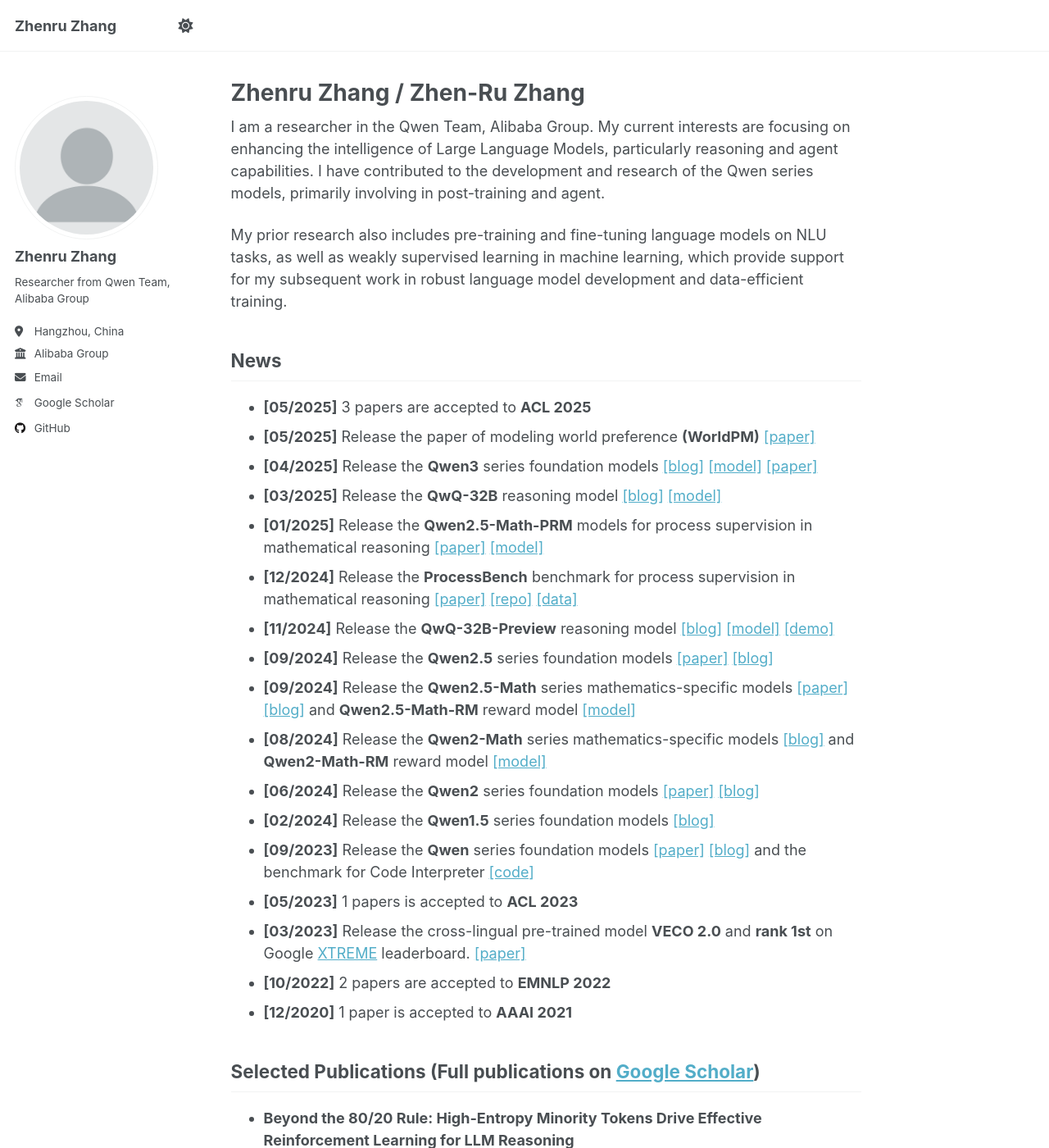
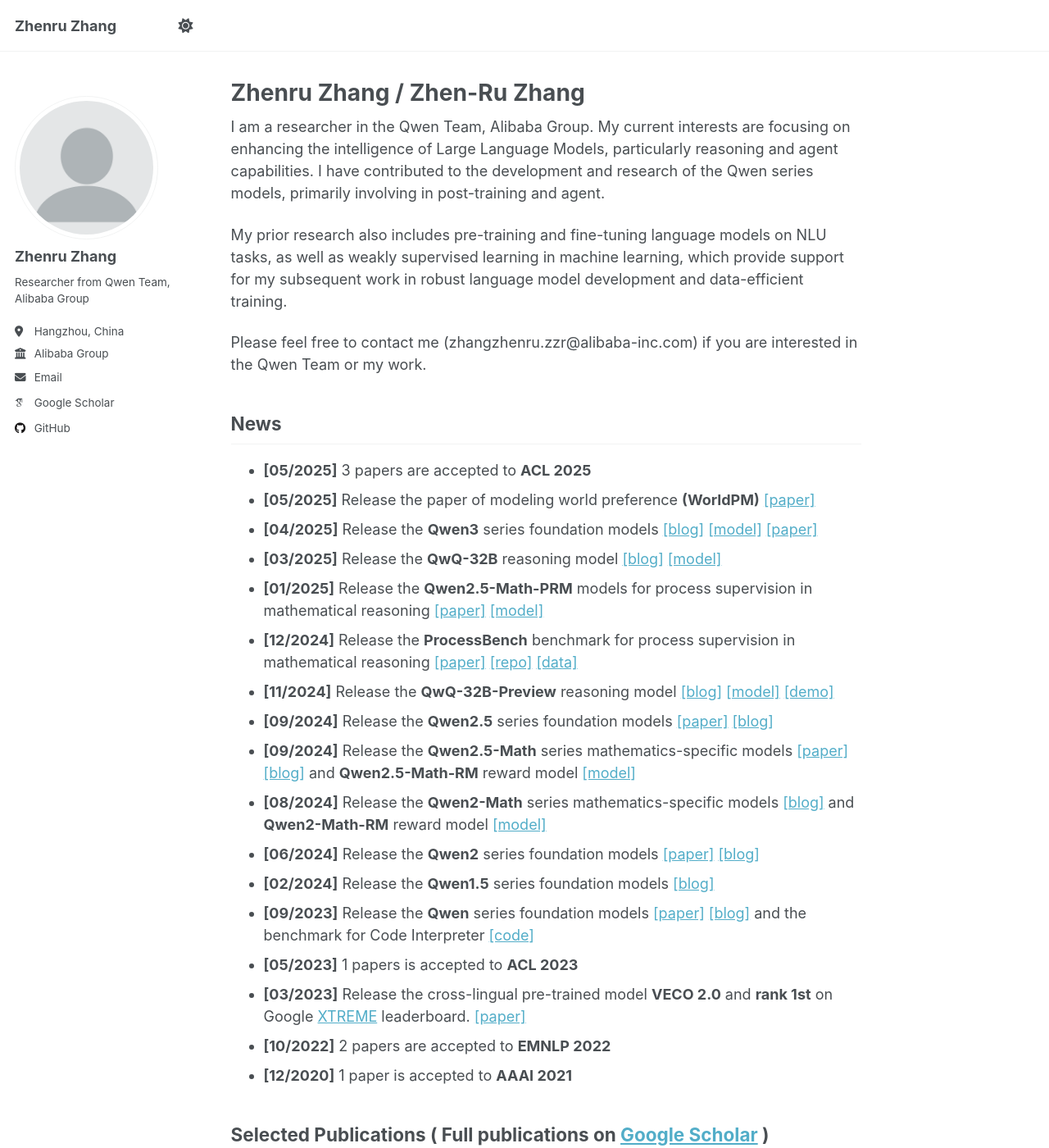
Before and after one commit to zhenruzhang/zhenruzhang.github.io, a Jekyll site: the page built from _pages/about.md, in a window 1280 px wide and 1400 px high. Shown: the whole window at 82% size. Built offline with Jekyll 4.4.1, drawn with Linux system fonts in a browser that asks for light colours; some web fonts are replaced; a script that is not in the unit is left out; part of the change alters nothing that is shown; some of the changed text lies outside the part shown.

Commit message:
Update about.md

```diff
--- a/_pages/about.md
+++ b/_pages/about.md
@@ -10,6 +10,8 @@ redirect_from:
 I am a researcher in the Qwen Team, Alibaba Group. My current interests are focusing on enhancing the intelligence of Large Language Models, particularly reasoning and agent capabilities. I have contributed to the development and research of the Qwen series models, primarily involving in post-training and agent.
 
 My prior research also includes pre-training and fine-tuning language models on NLU tasks, as well as weakly supervised learning in machine learning, which provide support for my subsequent work in robust language model development and data-efficient training.
+
+Please feel free to contact me (zhangzhenru.zzr@alibaba-inc.com) if you are interested in the Qwen Team or my work.
 
 ## News
 
@@ -31,7 +33,7 @@ My prior research also includes pre-training and fine-tuning language models on
 - **[10/2022]** 2 papers are accepted to **EMNLP 2022**
 - **[12/2020]** 1 paper is accepted to **AAAI 2021**
 
-## Selected Publications (Full publications on [Google Scholar](https://scholar.google.com/citations?user=scujDKkAAAAJ))
+## Selected Publications ( Full publications on [Google Scholar](https://scholar.google.com/citations?user=scujDKkAAAAJ) )
 
 - **Beyond the 80/20 Rule: High-Entropy Minority Tokens Drive Effective Reinforcement Learning for LLM Reasoning**
   S Wang, L Yu, C Gao, C Zheng, S Liu, R Lu, K Dang, X Chen, J Yang, ...
@@ -96,9 +98,3 @@ My prior research also includes pre-training and fine-tuning language models on
 - **Exploiting Unlabeled Data via Partial Label Assignment for Multi-Class Semi-Supervised Learning**
   **ZR Zhang**, QW Zhang, Y Cao, ML Zhang
   *AAAI 2021*
-
-
-## Work Experiences
-
-- Jul 2021 – Present. Researcher. Alibaba Group
-- Jul 2020 – Mar 2021. Research Intern. Tencent
```
